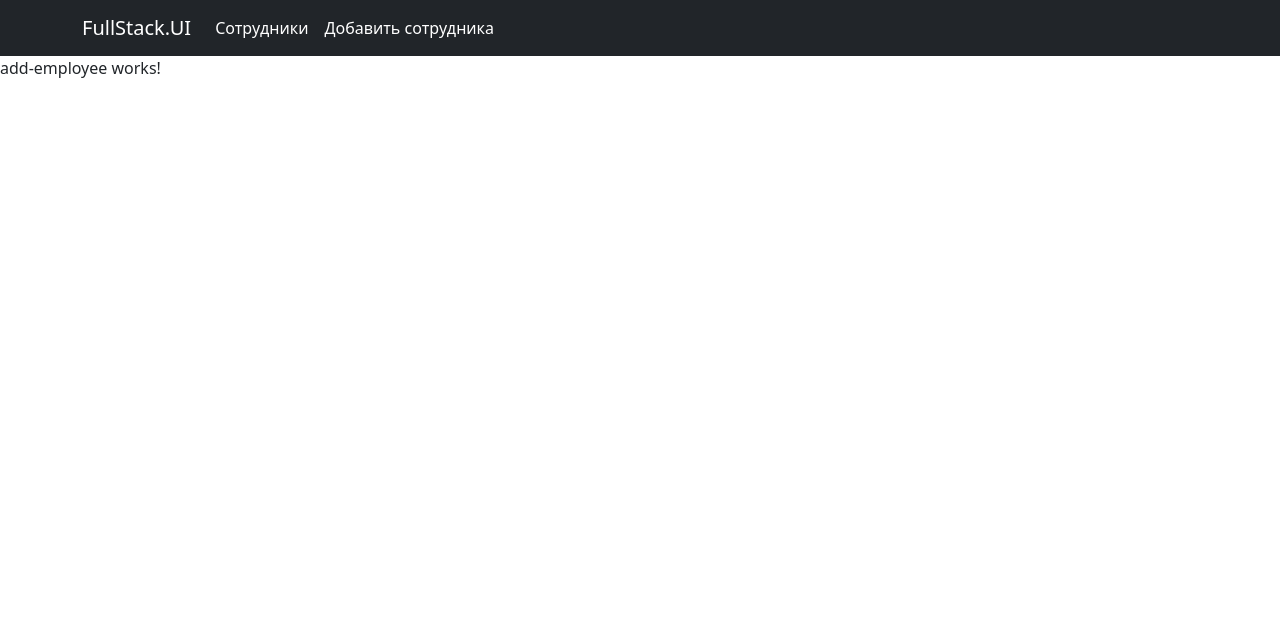
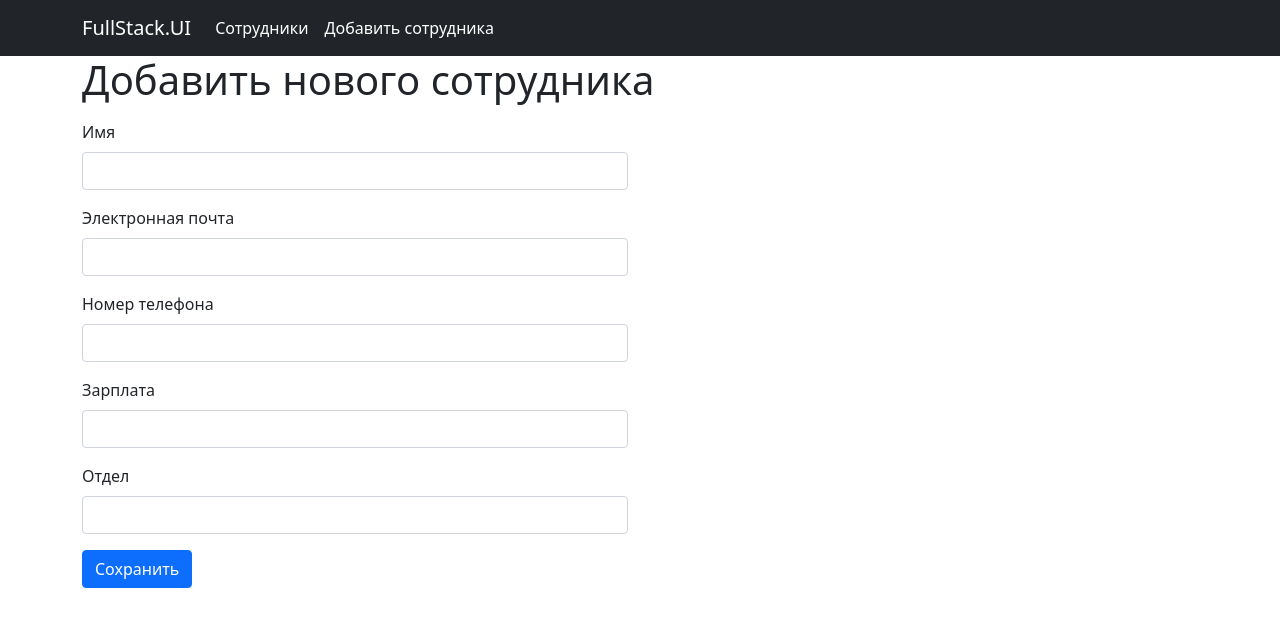
Before and after one commit to kirN-dev/FullStack.UI, an Angular app: page /employees/add in a window 1280 px wide. Shown: the top 626 px of the page. Built offline with nearby package versions, Linux system fonts and the light colour scheme.

Commit message:
Создал представление для добавления

```diff
--- a/src/app/components/employees/add-employee/add-employee.component.html
+++ b/src/app/components/employees/add-employee/add-employee.component.html
@@ -1 +1,36 @@
-<p>add-employee works!</p>
+<div class="container">
+  <h1 class="mb-3">Добавить нового сотрудника</h1>
+
+  <div class="row">
+    <div class="col-6">
+      <form #form="ngForm">
+        <div class="mb-3">
+          <label for="name" class="form-label">Имя</label>
+          <input type="text" class="form-control" id="name" />
+        </div>
+
+        <div class="mb-3">
+          <label for="email" class="form-label">Электронная почта</label>
+          <input type="email" class="form-control" id="email" />
+        </div>
+
+        <div class="mb-3">
+          <label for="phone" class="form-label">Номер телефона</label>
+          <input type="number" class="form-control" id="phone" />
+        </div>
+
+        <div class="mb-3">
+          <label for="salary" class="form-label">Зарплата</label>
+          <input type="number" class="form-control" id="salary" />
+        </div>
+
+        <div class="mb-3">
+          <label for="department" class="form-label">Отдел</label>
+          <input type="text" class="form-control" id="department" />
+        </div>
+
+        <button type="submit" class="btn btn-primary">Сохранить</button>
+      </form>
+    </div>
+  </div>
+</div>
```
